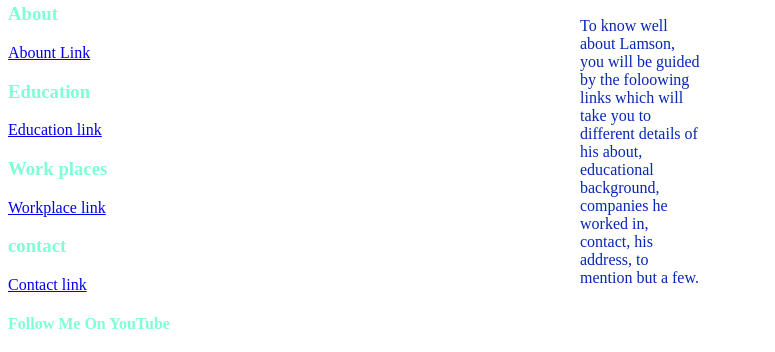
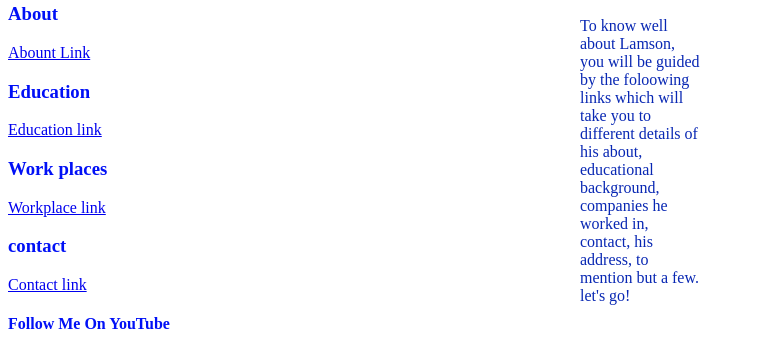
Before and after one commit to TUSIIMIRELAMSON/lamlam, a plain HTML site: page index.html in a window 1280 px wide. Shown: the part 137-489 px from the top of the page, without its empty margins (0-775 px from the left). Drawn offline with Linux system fonts and the light colour scheme.

Commit message:
color and small change in content

```diff
--- a/css/styles.css
+++ b/css/styles.css
@@ -1,6 +1,6 @@
 body
    {
-    color:aquamarine
+    color:rgb(0, 16, 246)
    }
 
    .lam{
--- a/index.html
+++ b/index.html
@@ -15,7 +15,7 @@
 <h2>Who is Lamson?</h2>
 <p>To know well about Lamson, you will be guided by the foloowing links
     which will take you to different details of his about, educational background, companies he worked in,
-    contact, his address, to mention but a few.
+    contact, his address, to mention but a few. let's go!
 </div>
 <h3>About</h3>
 <a href="vvv/about.html">Abount Link</a>
```
